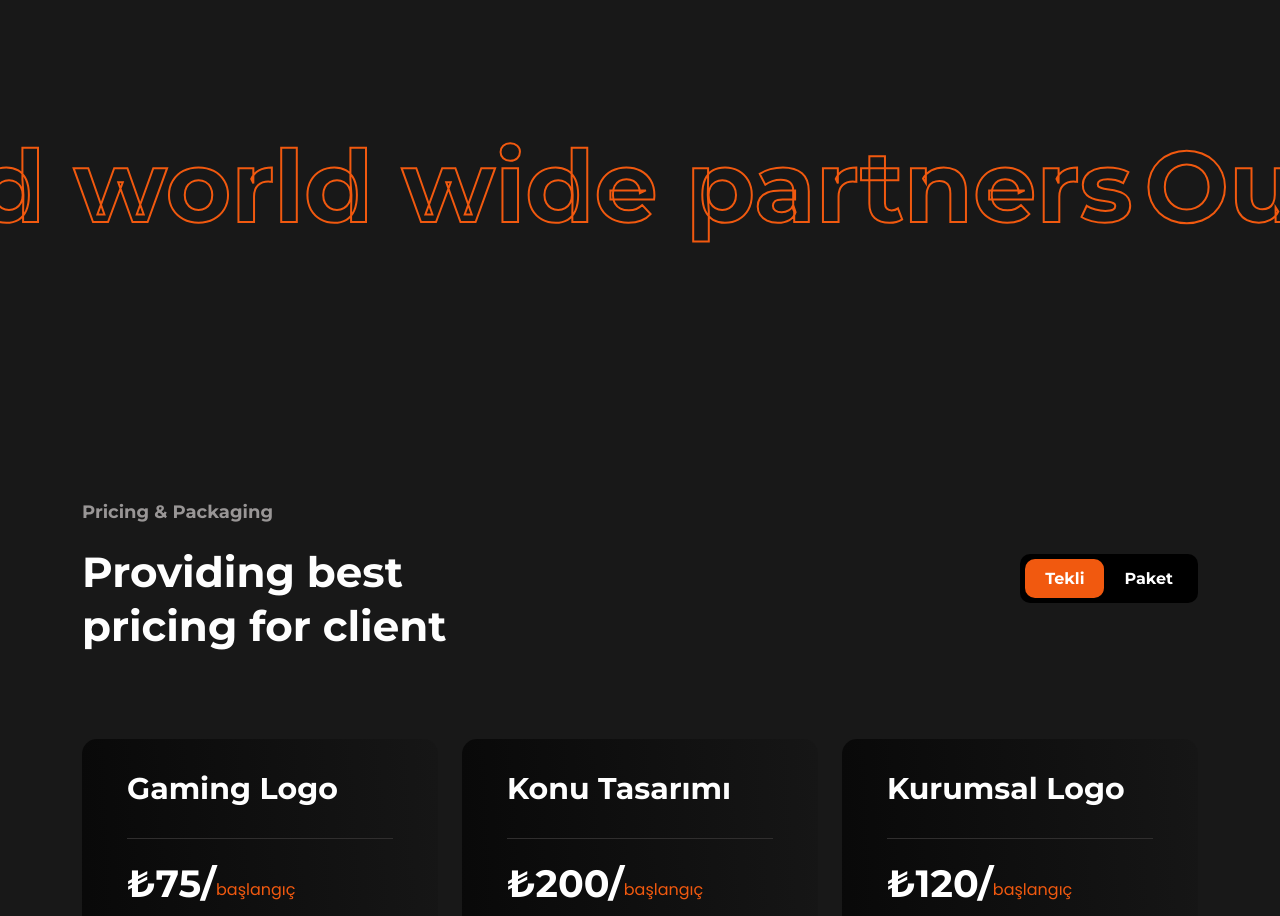
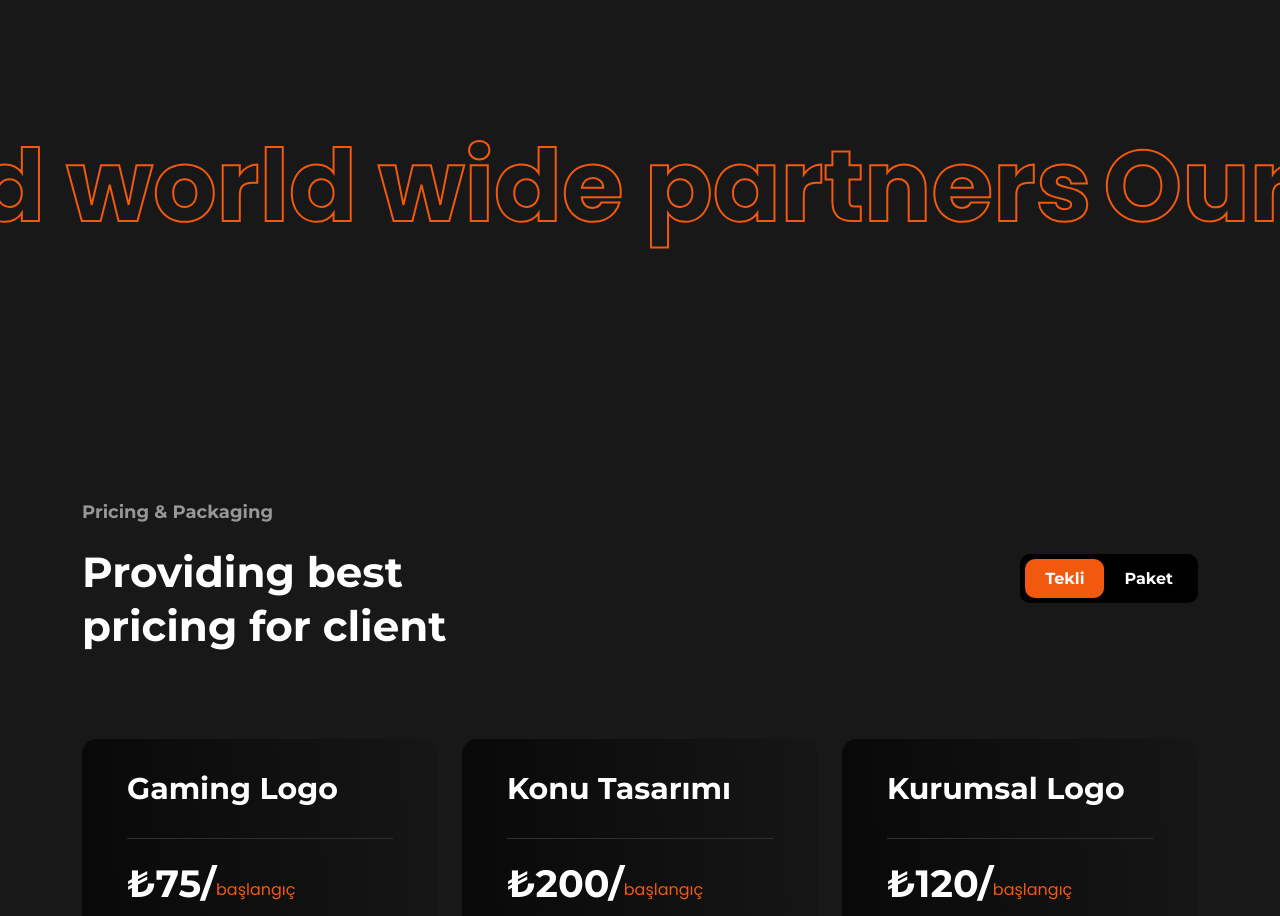
Before and after one commit to risuscreative/alphawebsite, a React (Create React App) app: page / in a window 1280 px wide. Shown: the part 4580-5496 px from the top of the page. Built offline with nearby package versions, Linux system fonts and the light colour scheme.

Commit message:
Update index.jsx

```diff
--- a/src/components/MovingText/index.jsx
+++ b/src/components/MovingText/index.jsx
@@ -4,7 +4,7 @@ import './movingtext.scss'
 
 export default function MovingText({text}) {
   return (
-    <Div className="cs-moving_text_wrap cs-bold cs-primary_font">
+    <Div className="cs-moving_text_wrap cs-bold cs-secondary_font">
       <Div className="cs-moving_text_in">
         <Div className="cs-moving_text">{text}</Div>
         <Div className="cs-moving_text">{text}</Div>
```
